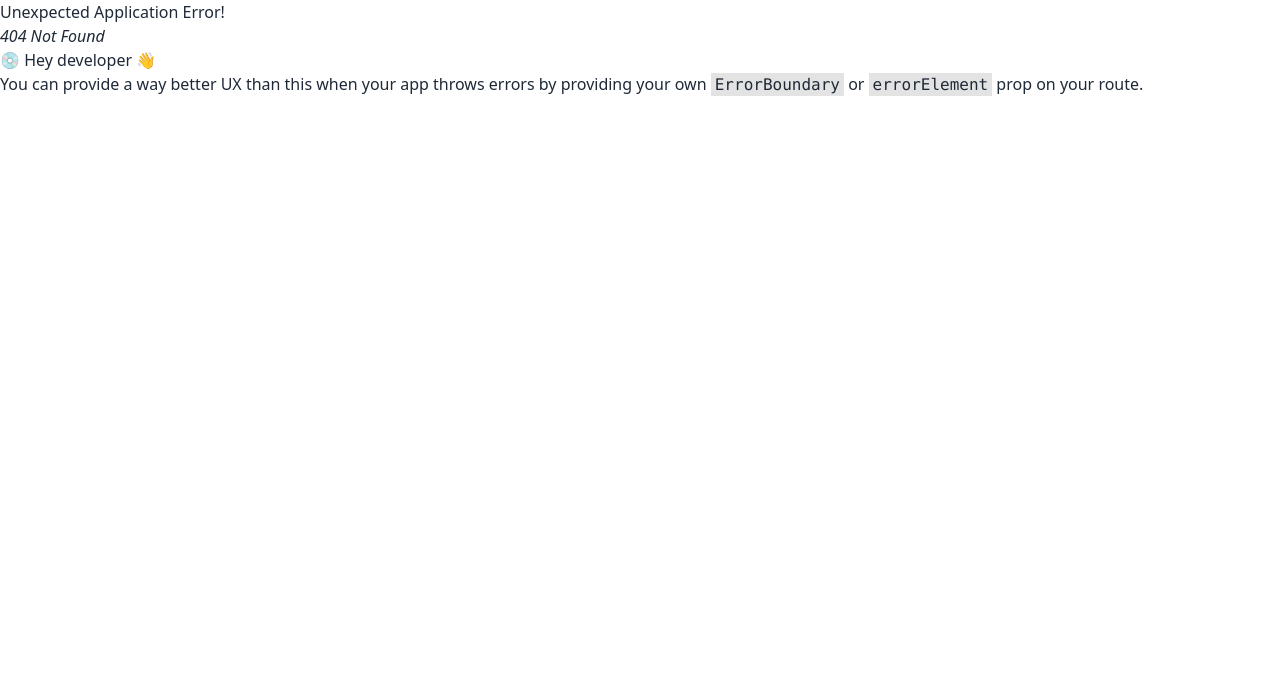
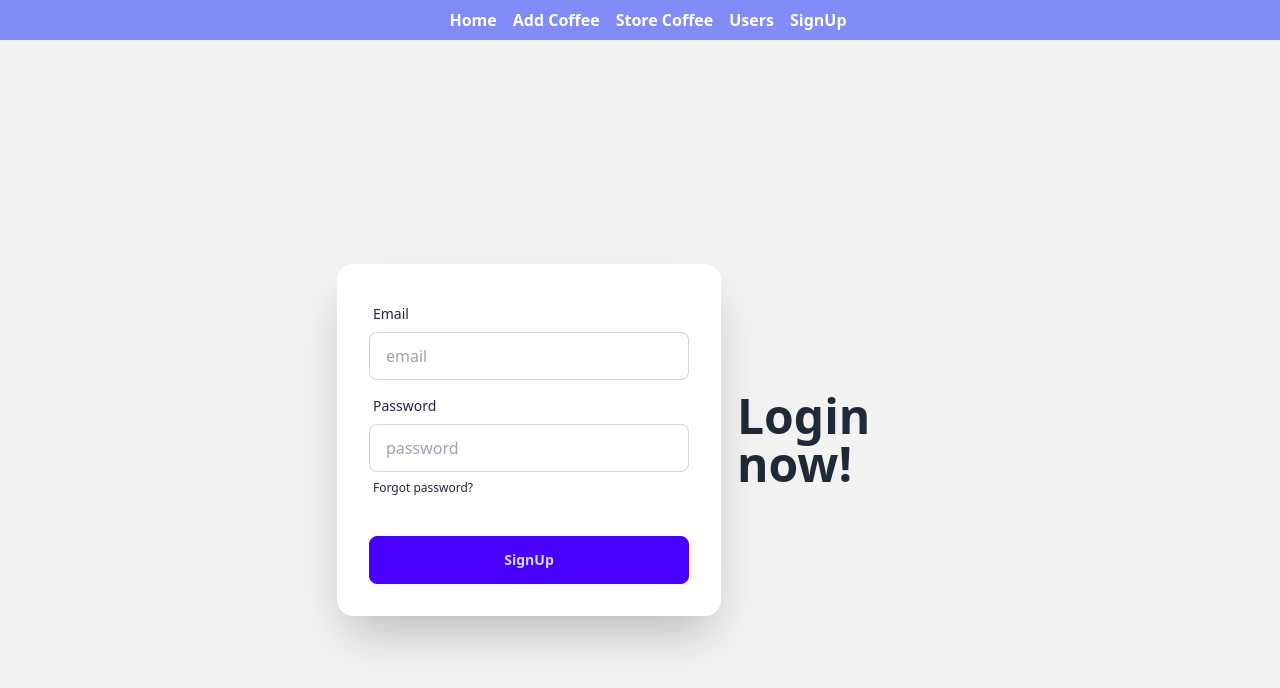
Before and after one commit to MDABDULLAH16/coffee-store-client, a React (Vite) app: page /signUp in a window 1280 px wide. Before the commit this address had no page. Shown: the top 688 px of the page. Built offline with nearby package versions, Linux system fonts and the light colour scheme.

Commit message:
user create and send databse and show ui

```diff
--- a/package.json
+++ b/package.json
@@ -10,6 +10,7 @@
     "preview": "vite preview"
   },
   "dependencies": {
+    "firebase": "^10.8.0",
     "localforage": "^1.10.0",
     "match-sorter": "^6.3.4",
     "react": "^18.2.0",
--- a/src/components/Header.jsx
+++ b/src/components/Header.jsx
@@ -20,7 +20,12 @@ const Header = () => {
         >
           Store Coffee
         </Link>
-        <Link className='ml-4 hover:text-orange-400  font-bold '>About Us</Link>
+        <Link to='/users' className='ml-4 hover:text-orange-400  font-bold '>
+          Users
+        </Link>
+        <Link to='/signUp' className='ml-4 hover:text-orange-400  font-bold '>
+          SignUp
+        </Link>
       </div>
     </div>
   );
--- /dev/null
+++ b/src/components/SignUp.jsx
@@ -0,0 +1,89 @@
+import React, { useContext } from "react";
+import { AuthContext } from "../providers/AuthProvider";
+
+const SignUp = () => {
+  const { createUser } = useContext(AuthContext);
+
+  const handleCreateUser = (e) => {
+    e.preventDefault();
+    const form = e.target;
+    const email = form.email.value;
+    const password = form.password.value;
+    console.log(email, password);
+    createUser(email, password)
+      .then((result) => {
+        const createdUser = result.user.email;
+        const creationTime = result.user?.metadata?.creationTime;
+        // const creationTime = createUser?.metadata?.UserMetadata?.creationTime;
+        console.log(createdUser);
+
+        //user has been created
+        const user = { email, creationTime };
+        fetch("http://localhost:5000/user", {
+          method: "POST",
+          headers: {
+            "content-type": "application/json",
+          },
+          body: JSON.stringify(user),
+        })
+          .then((res) => res.json())
+          .then((data) => {
+            console.log(data);
+            if (data.insertedId) {
+              alert("user create done");
+            }
+          });
+      })
+      .catch((error) => {
+        alert(error.message);
+        console.log(error.message);
+      });
+  };
+  return (
+    <div className='hero min-h-screen bg-base-200'>
+      <div className='hero-content flex-col lg:flex-row-reverse'>
+        <div className='text-center lg:text-left'>
+          <h1 className='text-5xl font-bold'>Login now!</h1>
+        </div>
+        <div className='card shrink-0 w-full max-w-sm shadow-2xl bg-base-100'>
+          <form onSubmit={handleCreateUser} className='card-body'>
+            <div className='form-control'>
+              <label className='label'>
+                <span className='label-text'>Email</span>
+              </label>
+              <input
+                type='email'
+                name='email'
+                placeholder='email'
+                className='input input-bordered'
+                required
+              />
+            </div>
+            <div className='form-control'>
+              <label className='label'>
+                <span className='label-text'>Password</span>
+              </label>
+              <input
+                type='password'
+                name='password'
+                placeholder='password'
+                className='input input-bordered'
+                required
+              />
+              <label className='label'>
+                <a href='#' className='label-text-alt link link-hover'>
+                  Forgot password?
+                </a>
+              </label>
+            </div>
+            <div className='form-control mt-6'>
+              <button className='btn btn-primary'>SignUp</button>
+            </div>
+          </form>
+        </div>
+      </div>
+    </div>
+  );
+};
+
+export default SignUp;
--- a/src/components/StoreCoffee.jsx
+++ b/src/components/StoreCoffee.jsx
@@ -41,7 +41,7 @@ const StoreCoffee = () => {
               <p>Supplier: {coffee.supplier}</p>
               <p>Category: {coffee.category}</p>
               <p>Taste: {coffee.taste}</p>
-              <p>Details: {coffee.details}</p>
+              {/* <p>Details: {coffee.details}</p> */}
 
               <div className='flex'>
                 <button
--- /dev/null
+++ b/src/components/Users.jsx
@@ -0,0 +1,37 @@
+import React from "react";
+import { useLoaderData } from "react-router-dom";
+
+const Users = () => {
+  const users = useLoaderData();
+  return (
+    <div>
+      <h1 className='font-bold text-center text-2xl mt-4'>
+        ALL Users Here {users.length}
+      </h1>
+      {users.map((user) => (
+        <div key={user._id} className='overflow-x-auto mx-auto w-3/4'>
+          <table className='table table-zebra'>
+            {/* head */}
+            <thead>
+              <tr>
+                <th>Email</th>
+                <th>Creation Time</th>
+                <th>Last Log In</th>
+              </tr>
+            </thead>
+            <tbody>
+              {/* row 1 */}
+              <tr>
+                <td>{user.email}</td>
+                <td>{user.creationTime}</td>
+                <td>Blue</td>
+              </tr>
+            </tbody>
+          </table>
+        </div>
+      ))}
+    </div>
+  );
+};
+
+export default Users;
--- /dev/null
+++ b/src/firebase/firebase.config.js
@@ -0,0 +1,18 @@
+// Import the functions you need from the SDKs you need
+import { initializeApp } from "firebase/app";
+// TODO: Add SDKs for Firebase products that you want to use
+// https://firebase.google.com/docs/web/setup#available-libraries
+
+// Your web app's Firebase configuration
+const firebaseConfig = {
+  apiKey: "AIzaSyAAbpWue4nqX7-7plL3OB6ZONza7LOEBGw",
+  authDomain: "coffee-store-35aac.firebaseapp.com",
+  projectId: "coffee-store-35aac",
+  storageBucket: "coffee-store-35aac.appspot.com",
+  messagingSenderId: "926716739777",
+  appId: "1:926716739777:web:9a9f592185df2508891440",
+};
+
+// Initialize Firebase
+const app = initializeApp(firebaseConfig);
+export default app;
--- a/src/main.jsx
+++ b/src/main.jsx
@@ -7,6 +7,9 @@ import Home from "./components/Home.jsx";
 import AddCoffee from "./components/AddCoffee.jsx";
 import StoreCoffee from "./components/StoreCoffee.jsx";
 import UpdateCoffee from "./components/UpdateCoffee.jsx";
+import SignUp from "./components/SignUp.jsx";
+import AuthProvider from "./providers/AuthProvider.jsx";
+import Users from "./components/Users.jsx";
 
 const route = createBrowserRouter([
   {
@@ -32,12 +35,23 @@ const route = createBrowserRouter([
         loader: ({ params }) =>
           fetch(`http://localhost:5000/updateCoffee/${params.id}`),
       },
+      {
+        path: "/signUp",
+        element: <SignUp></SignUp>,
+      },
+      {
+        path: "/users",
+        element: <Users></Users>,
+        loader: () => fetch("http://localhost:5000/user"),
+      },
     ],
   },
 ]);
 
 ReactDOM.createRoot(document.getElementById("root")).render(
   <React.StrictMode>
-    <RouterProvider router={route} />
+    <AuthProvider>
+      <RouterProvider router={route} />
+    </AuthProvider>
   </React.StrictMode>
 );
--- /dev/null
+++ b/src/providers/AuthProvider.jsx
@@ -0,0 +1,24 @@
+import React, { createContext, useState } from "react";
+import app from "./../firebase/firebase.config";
+import { createUserWithEmailAndPassword, getAuth } from "firebase/auth";
+
+const auth = getAuth(app);
+
+export const AuthContext = createContext(null);
+const AuthProvider = ({ children }) => {
+  const [user, setUser] = useState(null);
+
+  const createUser = (email, password) => {
+    return createUserWithEmailAndPassword(auth, email, password);
+  };
+
+  const userInfo = {
+    user,
+    createUser,
+  };
+  return (
+    <AuthContext.Provider value={userInfo}>{children}</AuthContext.Provider>
+  );
+};
+
+export default AuthProvider;
```
Also changed, not shown: 1 other file (tests, documents, lock files or other folders).
